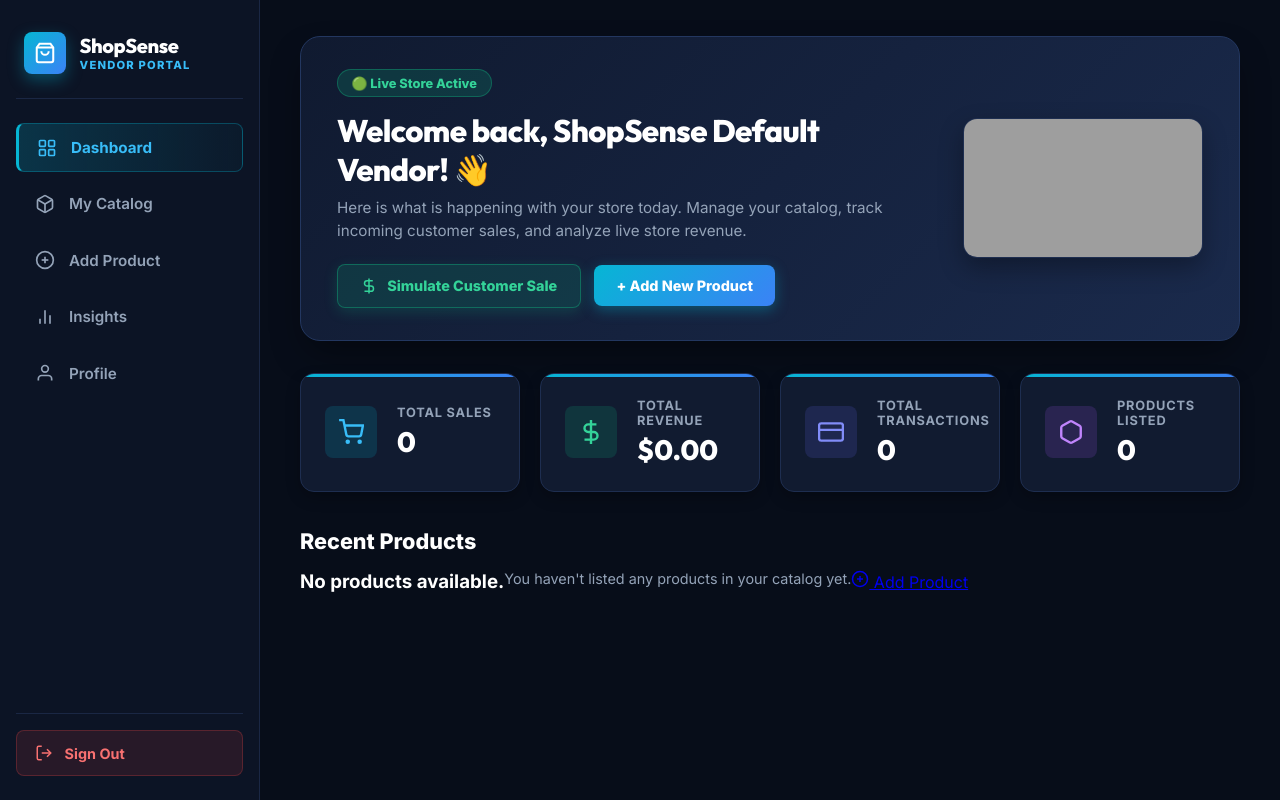
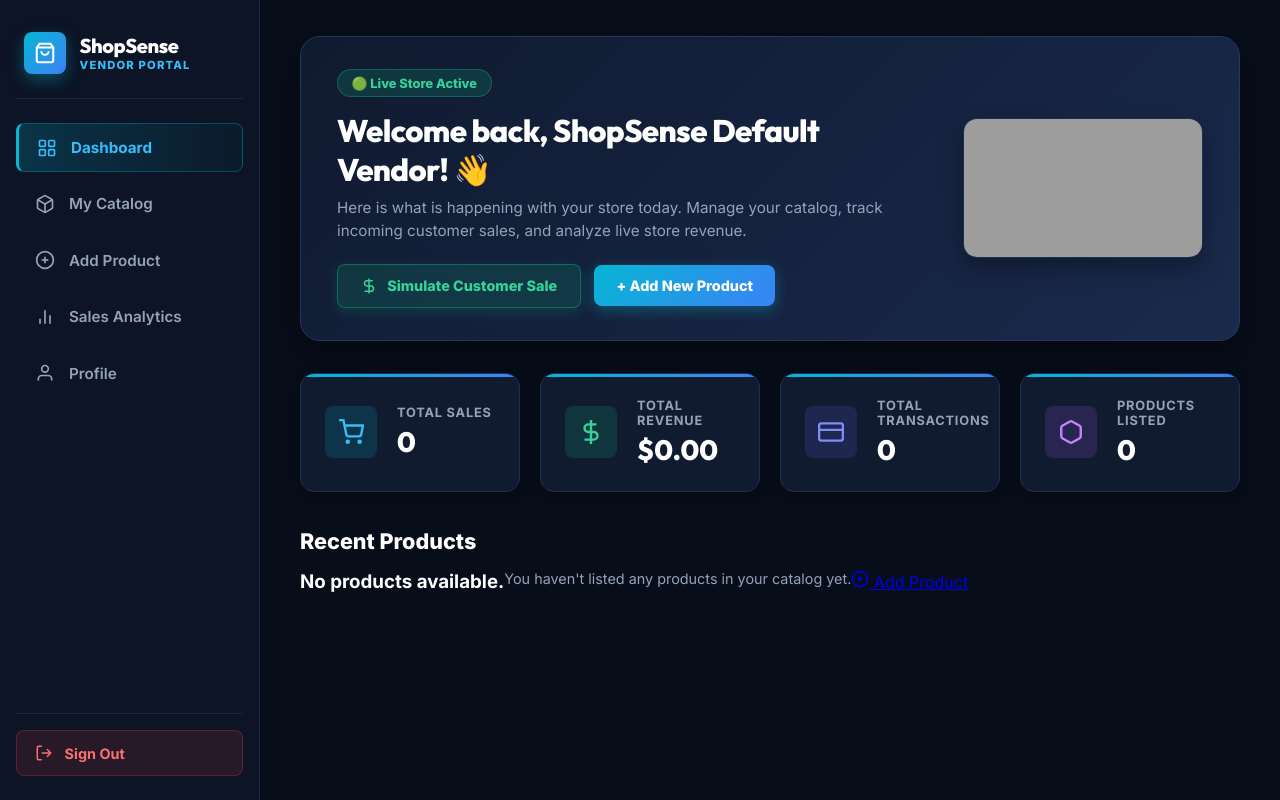
Before and after one commit to Vamshidhar-2005/shopsense, a FastAPI app: page /vendor/dashboard in a window 1280 px wide. Run offline with FastAPI, Linux system fonts and the light colour scheme; data that the repository does not hold is empty; parts of the project's set-up code (start-up, migrations or seed data) failed here and were passed over; grey boxes are pictures that could not be loaded.

Commit message:
Updated ShopSense features

```diff
--- a/app/templates/vendor_dashboard.html
+++ b/app/templates/vendor_dashboard.html
@@ -62,7 +62,7 @@
             <line x1="12" y1="20" x2="12" y2="4"></line>
             <line x1="6" y1="20" x2="6" y2="14"></line>
           </svg>
-          Insights
+          Sales Analytics
         </a>
 
         <a href="#profile" id="navProfile" class="nav-item">
@@ -389,7 +389,7 @@
       <!-- 4. STORE INSIGHTS PAGE VIEW -->
       <section id="insightsView" class="page-view">
         <div class="page-header">
-          <h1 class="page-title">Store Insights</h1>
+          <h1 class="page-title">Sales Analytics</h1>
           <p class="page-subtitle">Track your order statistics, sales trends, and top performing store items.</p>
         </div>
 
```
Also changed, not shown: shopsense_fallback.db.
